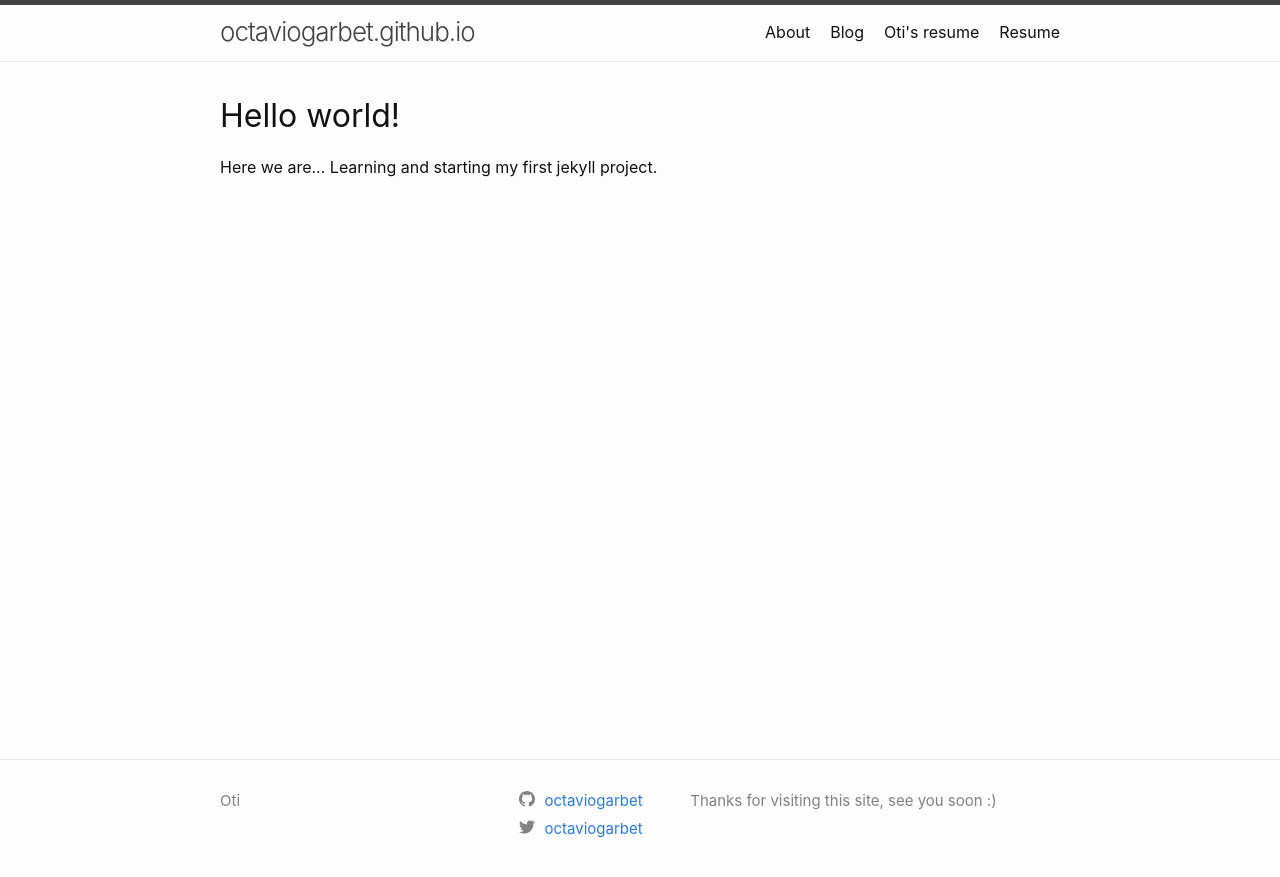
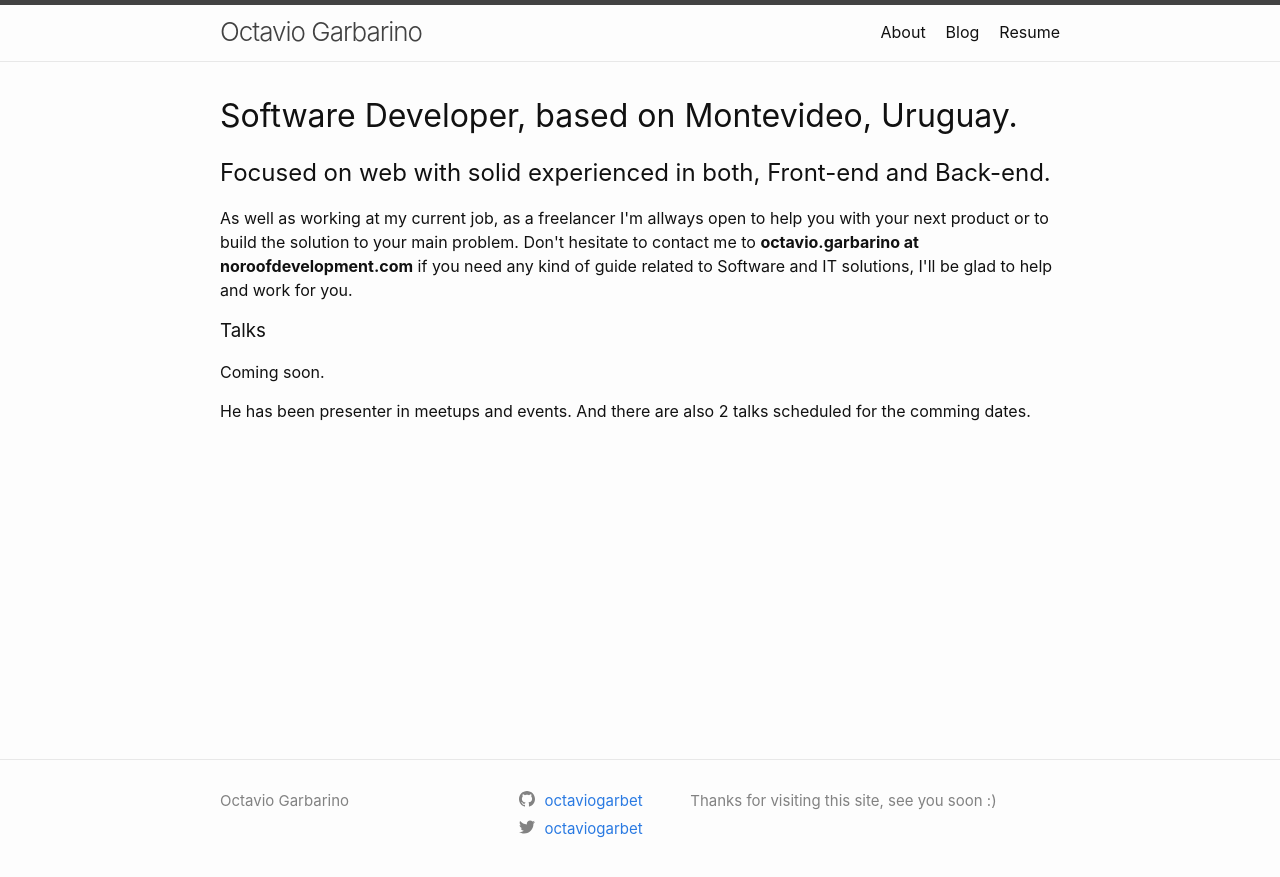
Before and after one commit to octaviogarbet/octaviogarbet.github.io, a Jekyll site: the page built from index.html, in a window 1280 px wide. Shown: the top 877 px of the page. Built offline with Jekyll 4.4.1, drawn with Linux system fonts in a browser that asks for light colours.

Commit message:
Updating web content

```diff
--- a/_config.yml
+++ b/_config.yml
@@ -16,13 +16,13 @@ defaults:
       path: ""
     values:
       layout: "default_minima"
-title: octaviogarbet.github.io
-author: Oti
+title: Octavio Garbarino
+Author: Octavio Garbarino
 email: your-email@example.com
 description: >- # this means to ignore newlines until "baseurl:"
   This is Octavio Garbarino personal website, in which there is his resume some usefull information. Octavio is a Software Developer and meetup speaker. Keep in touch!
 baseurl: "" # the subpath of your site, e.g. /blog
-url: "http://octaviogarbet.github.io" # the base hostname & protocol for your site, e.g. http://example.com
+url: "https://oti.noroofdevelopment.com/" # the base hostname & protocol for your site, e.g. http://example.com
 twitter_username: octaviogarbet
 github_username:  octaviogarbet
 plugins:
--- a/index.html
+++ b/index.html
@@ -1,5 +1,10 @@
 ---
-title: Oti's resume
 ---
-<h1>{{ "hello World!" | capitalize }}</h1>
-<p>Here we are... Learning and starting my first jekyll project.</p>
+<h1>Software Developer, based on Montevideo, Uruguay.</h1>
+<h2>Focused on web with solid experienced in both, Front-end and Back-end.</h2>
+<p>As well as working at my current job, as a freelancer I'm allways open to help you with your next product or to build the solution to your main problem. Don't hesitate to contact me to <strong>octavio.garbarino at noroofdevelopment.com</strong> if you need any kind of guide related to Software and IT solutions, I'll be glad to help and work for you.</p>
+<section>
+  <h3>Talks</h3>
+  <p>Coming soon.</p>
+  <p>He has been presenter in meetups and events. And there are also 2 talks scheduled for the comming dates.</p>
+</section>
```
Also changed, not shown: about.md (+4 -1 lines).
